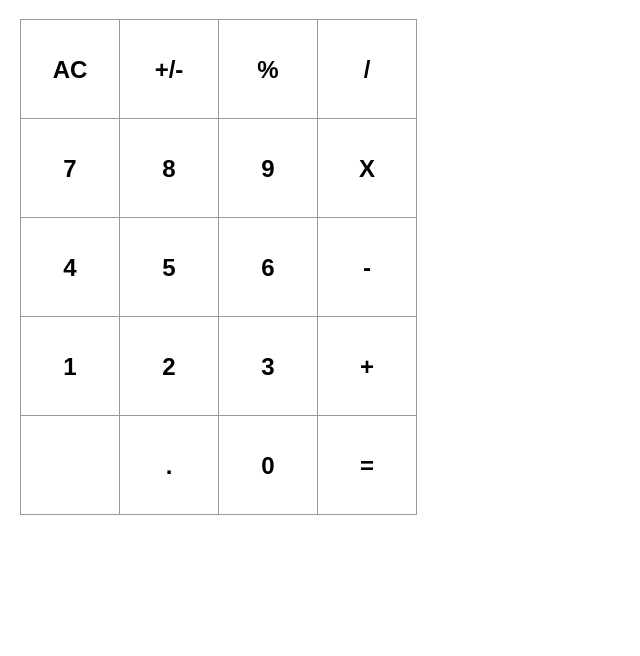
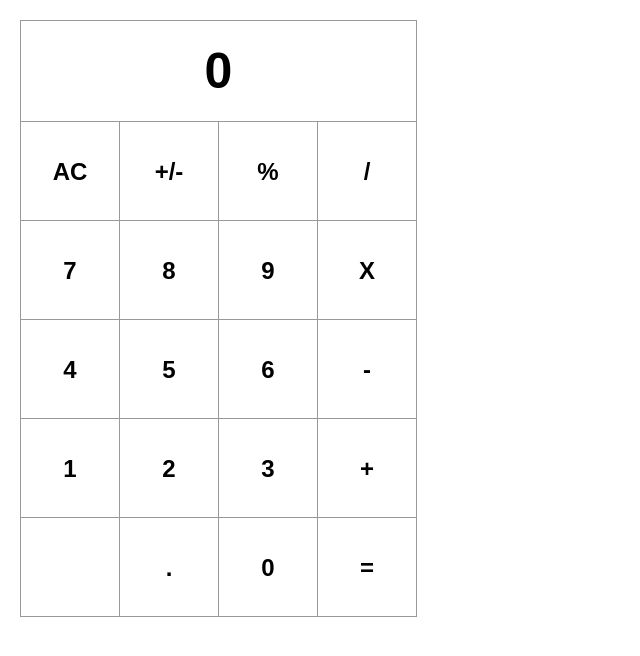
Before and after one commit to Wusinho/React-Calculator, a React app: page / in a window 1280 px wide. Shown: the top 656 px of the page, without its empty margins (0-640 px from the left). Built offline with nearby package versions, Linux system fonts and the light colour scheme.

Commit message:
Added Display to App

```diff
--- a/src/components/App.js
+++ b/src/components/App.js
@@ -1,10 +1,13 @@
 import React from 'react';
-import Button from './ButtonPanel';
+import ButtonPanel from './ButtonPanel';
+import Display from './Display';
 import '../assets/styles/App.scss';
 
 const App = () => (
+
   <>
-    <Button />
+    <Display value={ButtonPanel.value} />
+    <ButtonPanel />
   </>
 );
 
--- a/src/components/ButtonPanel.jsx
+++ b/src/components/ButtonPanel.jsx
@@ -13,7 +13,7 @@ class Button extends React.Component {
     };
   }
 
-  handleChange(i) {
+  handleNumbers(i) {
     this.setState((prevState) => ({ value: prevState.value + i }));
   }
 
@@ -49,7 +49,7 @@ class Button extends React.Component {
   }
 
   renderbtn(i) {
-    if (i === '+' || i === '-' || i === '*' || i === '/') {
+    if (i === '+' || i === '-' || i === 'X' || i === '/') {
       return (
         <Squarebtn
           name={i}
@@ -89,7 +89,7 @@ class Button extends React.Component {
     return (
       <Squarebtn
         name={i}
-        onClick={() => this.handleChange(i)}
+        onClick={() => this.handleNumbers(i)}
       />
     );
   }
--- a/src/components/Display.jsx
+++ b/src/components/Display.jsx
@@ -3,8 +3,7 @@ import PropTypes from 'prop-types';
 
 const Display = ({ value }) => (
   <div className="board-row">
-    <div className="rectangle">{value}</div>
-    ;
+    <div className="rectangle">{value || 0}</div>
   </div>
 );
 Display.propTypes = {
```
